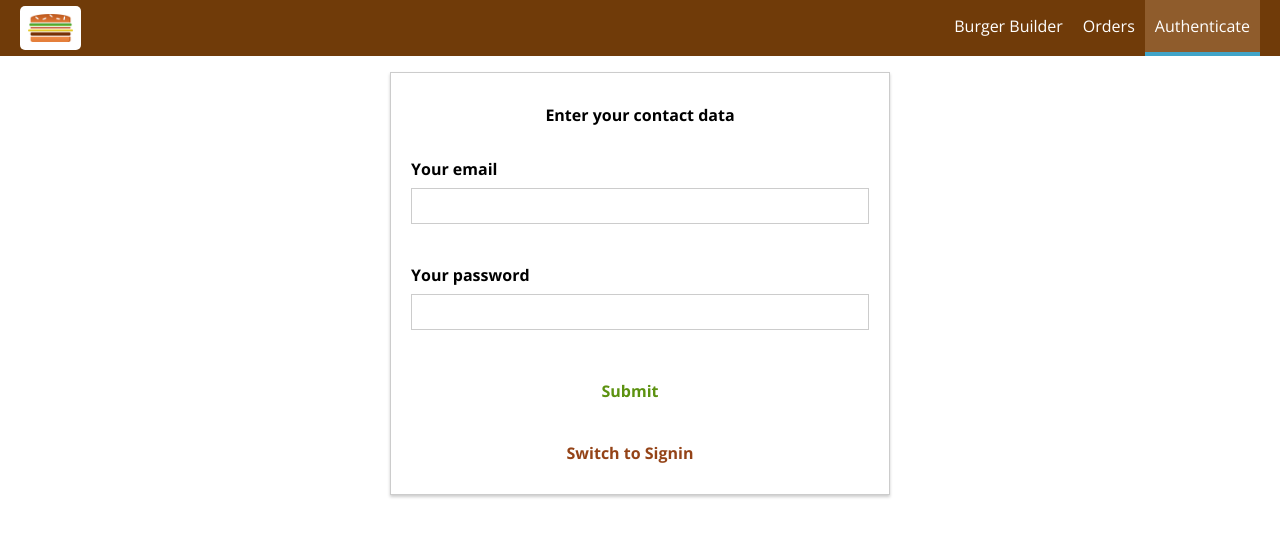
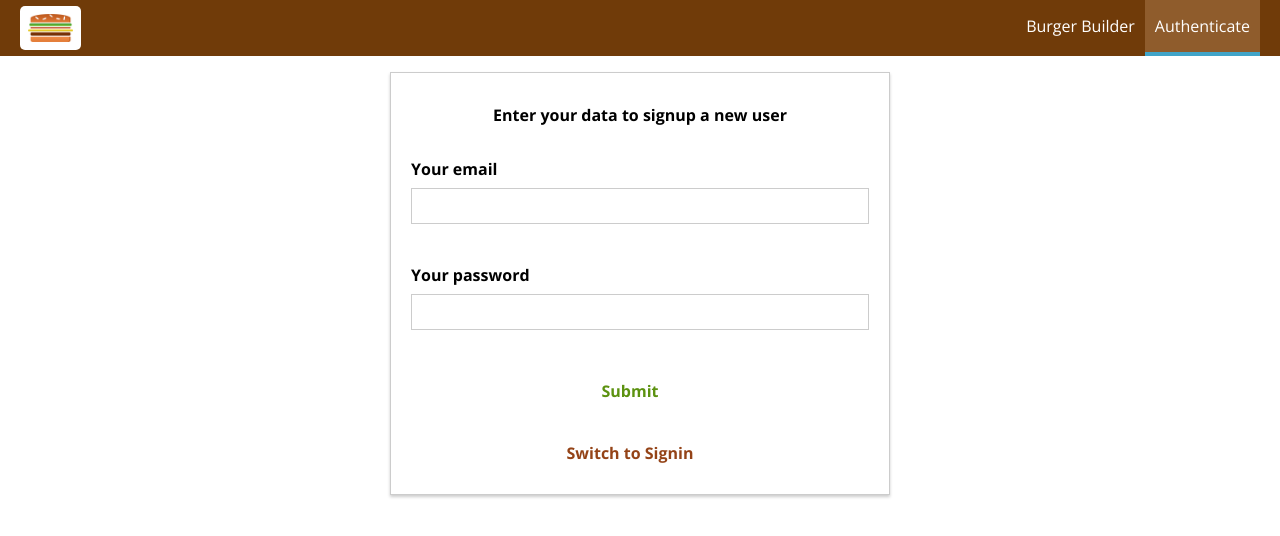
Before and after one commit to Kipris/BurgerBuilder, a React (Create React App) app: page /auth in a window 1280 px wide. Shown: the top 536 px of the page. Built offline with nearby package versions, Linux system fonts and the light colour scheme.

Commit message:
update toolbar&sidebar depending on auth state

```diff
--- a/src/components/Navigation/NavigationItems/NavigationItems.js
+++ b/src/components/Navigation/NavigationItems/NavigationItems.js
@@ -1,4 +1,5 @@
 import React from 'react';
+
 import NavigationItem from './NavigationItem/NavigationItem';
 import classes from './NavigationItems.module.scss';
 
@@ -7,8 +8,12 @@ const navigationItems = (props) => {
         <nav>
             <ul className={classes.NavigationItems}>
                 <NavigationItem link='/' exact>Burger Builder</NavigationItem>
-                <NavigationItem link='/orders'>Orders</NavigationItem>
-                <NavigationItem link='/auth'>Authenticate</NavigationItem>
+                {!props.isAuth ?
+                    <NavigationItem link='/auth'>Authenticate</NavigationItem> :
+                    <>
+                        <NavigationItem link='/orders'>Orders</NavigationItem>
+                        <NavigationItem link='/logout'>Logout</NavigationItem>
+                    </>}
             </ul>
         </nav>
     );
--- a/src/components/Navigation/SideDrawer/SideDrawer.js
+++ b/src/components/Navigation/SideDrawer/SideDrawer.js
@@ -15,7 +15,7 @@ const sideDrawer = (props) => {
                 <div className={classes.Logo}>
                     <Logo />
                 </div>
-                <NavigationItems />
+                <NavigationItems isAuth={props.isAuth} />
             </div>
         </>
     );
--- a/src/components/Navigation/Toolbar/Toolbar.js
+++ b/src/components/Navigation/Toolbar/Toolbar.js
@@ -13,7 +13,7 @@ const toolbar = (props) => {
                 <Logo />
             </div>
             <div className={classes.DesktopOnly}>
-                <NavigationItems />
+                <NavigationItems isAuth={props.isAuth} />
             </div>
         </header>
     );
--- a/src/containers/Auth/Auth.js
+++ b/src/containers/Auth/Auth.js
@@ -131,7 +131,7 @@ class Auth extends Component {
 
         return (
             <div className={classes.Auth}>
-                <h4>Enter your contact data</h4>
+                <h4>Enter your data to {this.state.isSignup ? 'signup a new user' : 'signin your account'}</h4>
                 {errorMessage}
                 {form}
                 <Button
--- a/src/containers/Layout/Layout.js
+++ b/src/containers/Layout/Layout.js
@@ -1,4 +1,6 @@
 import React, { Component } from 'react';
+import { connect } from 'react-redux';
+
 import Toolbar from '../../components/Navigation/Toolbar/Toolbar';
 import SideDrawer from '../../components/Navigation/SideDrawer/SideDrawer';
 import classes from './Layout.module.scss';
@@ -22,8 +24,10 @@ class Layout extends Component {
         return (
             <>
                 <Toolbar
+                    isAuth={this.props.isAuth}
                     drawerToggleClicked={this.sideDrawerToggleHandler} />
                 <SideDrawer
+                    isAuth={this.props.isAuth}
                     open={this.state.showSideDrawer}
                     closed={this.sideDrawerClosedHandler} />
                 <main className={classes.Content}>
@@ -34,4 +38,10 @@ class Layout extends Component {
     }
 }
 
-export default Layout;
+const mapStateToProps = state => {
+    return {
+        isAuth: state.auth.token !== null
+    }
+}
+
+export default connect(mapStateToProps)(Layout);
```
